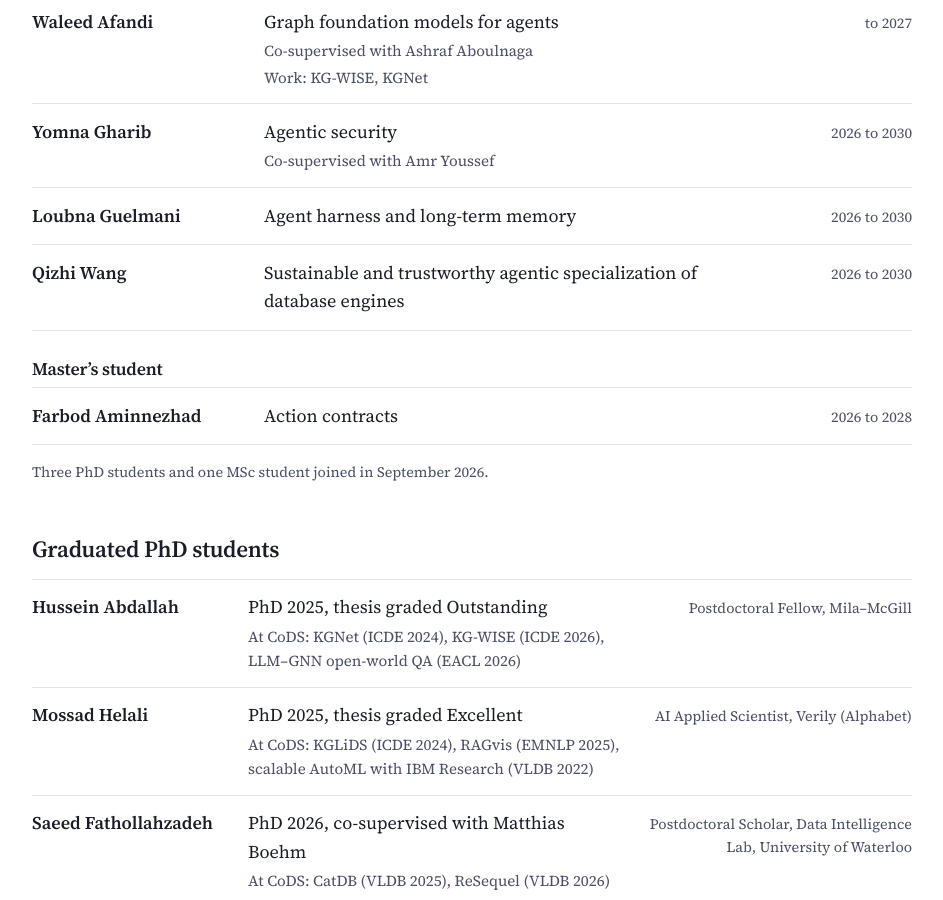
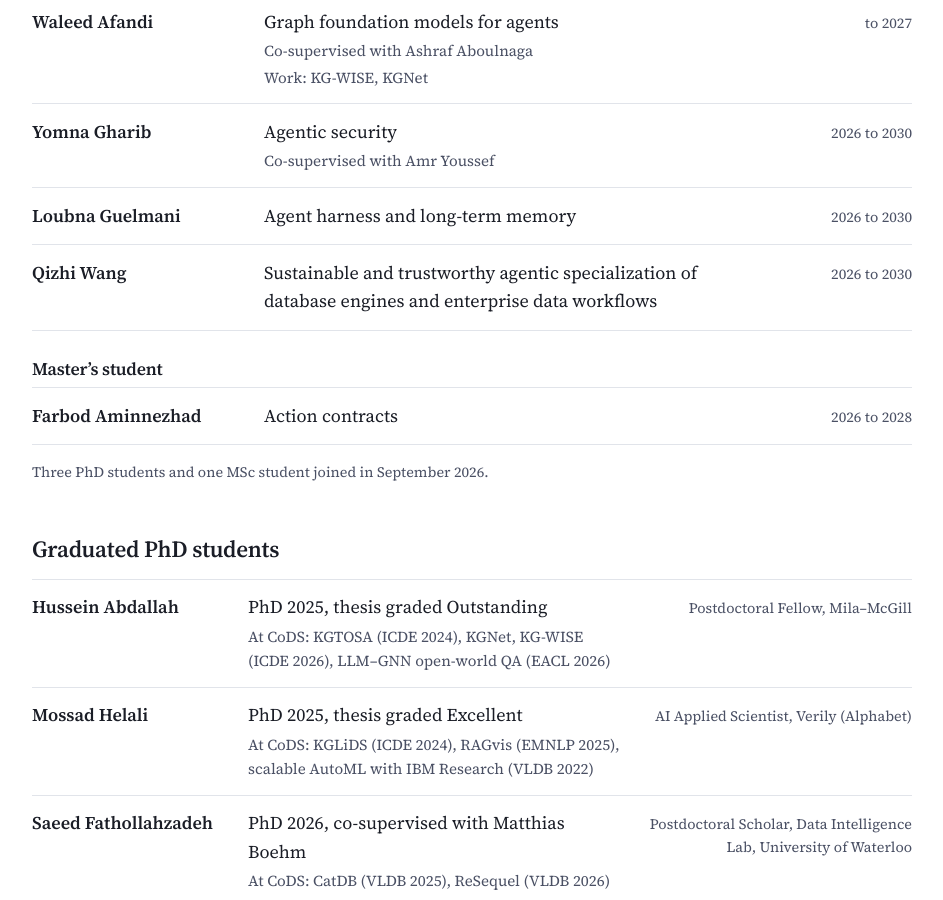
Before and after one commit to mansoure/mansoure.github.io, a Jekyll site: the page built from team/index.md, in a window 1280 px wide and 900 px high, scrolled down 629 px. Shown: the whole window, without its empty margins (168-1111 px from the left). Built offline with Jekyll 4.4.1, drawn with Linux system fonts in a browser that asks for light colours.

Commit message:
Team page: full topic for Qizhi Wang; add KGTOSA to Hussein Abdallah's work
Co-Authored-By: Claude Opus 5.5 <noreply@anthropic.com>
Claude-Session: https://claude.ai/code/session_01RYy8jtiw3e4scmvjkk2e4y

```diff
--- a/_data/team.yml
+++ b/_data/team.yml
@@ -13,7 +13,7 @@ phd:
   - { name: Waleed Afandi, role: PhD, topic: "Graph foundation models for agents (co-supervised with Ashraf Aboulnaga)", until: "to 2027", work: "KG-WISE, KGNet" }
   - { name: Yomna Gharib, role: PhD, topic: "Agentic security (co-supervised with Amr Youssef)", until: "2026 to 2030", work: "" }
   - { name: Loubna Guelmani, role: PhD, topic: "Agent harness and long-term memory", until: "2026 to 2030", work: "" }
-  - { name: Qizhi Wang, role: PhD, topic: "Sustainable and trustworthy agentic specialization of database engines", until: "2026 to 2030", work: "" }
+  - { name: Qizhi Wang, role: PhD, topic: "Sustainable and trustworthy agentic specialization of database engines and enterprise data workflows", until: "2026 to 2030", work: "" }
 
 msc:
   - { name: Farbod Aminnezhad, role: MSc, topic: "Action contracts", until: "2026 to 2028", work: "" }
@@ -24,7 +24,7 @@ phd_alumni:
     year: "2025"
     honour: "thesis graded Outstanding"
     where: "Postdoctoral Fellow, Mila–McGill"
-    work: "KGNet (ICDE 2024), KG-WISE (ICDE 2026), LLM–GNN open-world QA (EACL 2026)"
+    work: "KGTOSA (ICDE 2024), KGNet, KG-WISE (ICDE 2026), LLM–GNN open-world QA (EACL 2026)"
   - name: Mossad Helali
     year: "2025"
     honour: "thesis graded Excellent"
```
